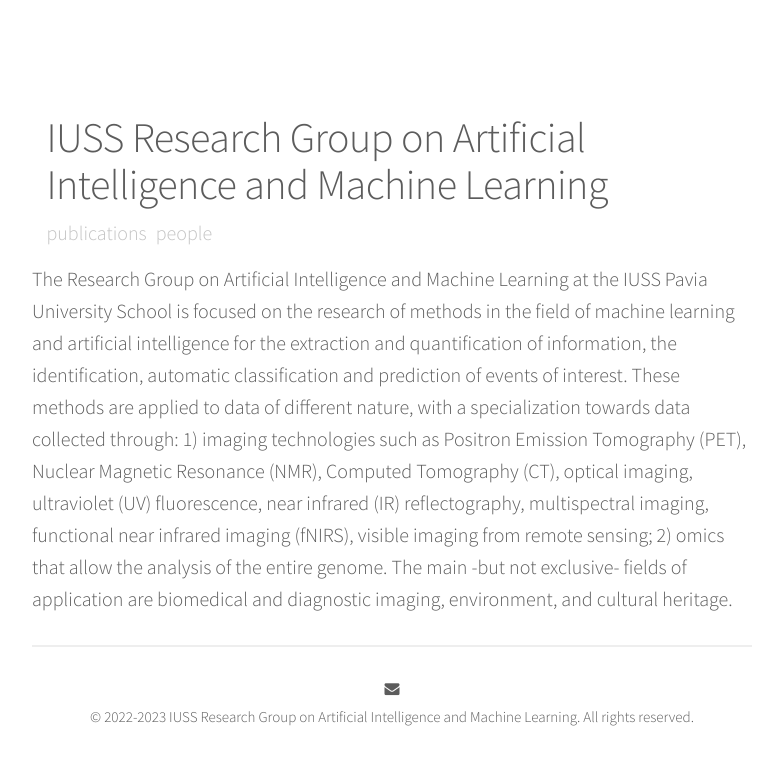
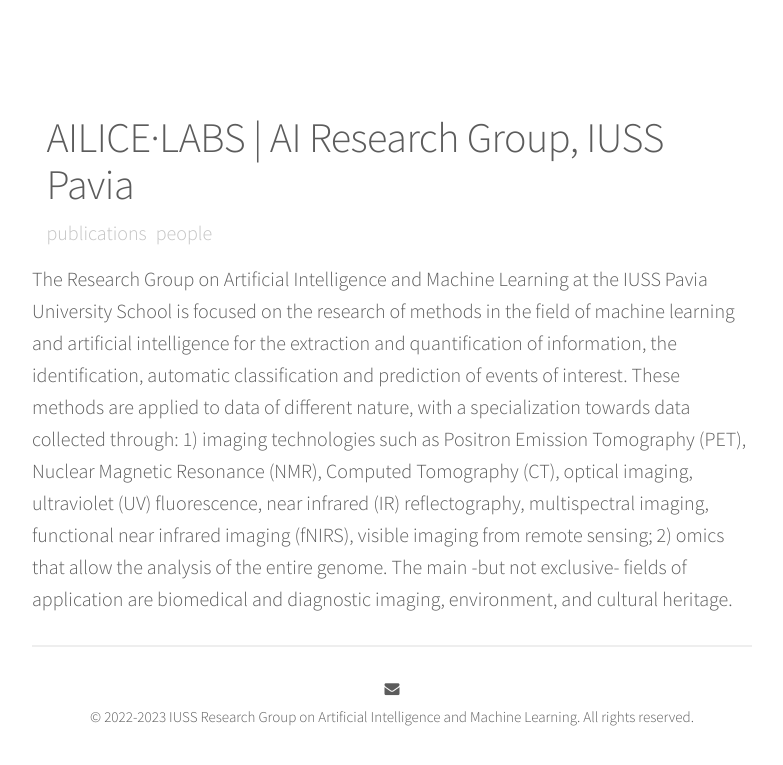
Before and after one commit to ailicelabs/ailicelabs.github.io, a Jekyll site: the page built from index.html, in a window 1280 px wide. Shown: the top 765 px of the page, without its empty margins (248-1031 px from the left). Built offline with Jekyll 4.4.1, drawn with Linux system fonts in a browser that asks for light colours; nearby versions of some CDN libraries; the list of posts is cut into pages by our own code.

Commit message:
Update _config.yml

```diff
--- a/_config.yml
+++ b/_config.yml
@@ -3,7 +3,8 @@
 # # # # # # # # # # # # #
 
 # Basic
-name:               "IUSS Research Group on Artificial Intelligence and Machine Learning"
+name:               "AILICE·LABS | AI Research Group, IUSS Pavia"
+# "IUSS Research Group on Artificial Intelligence and Machine Learning"
 
 
 
```
